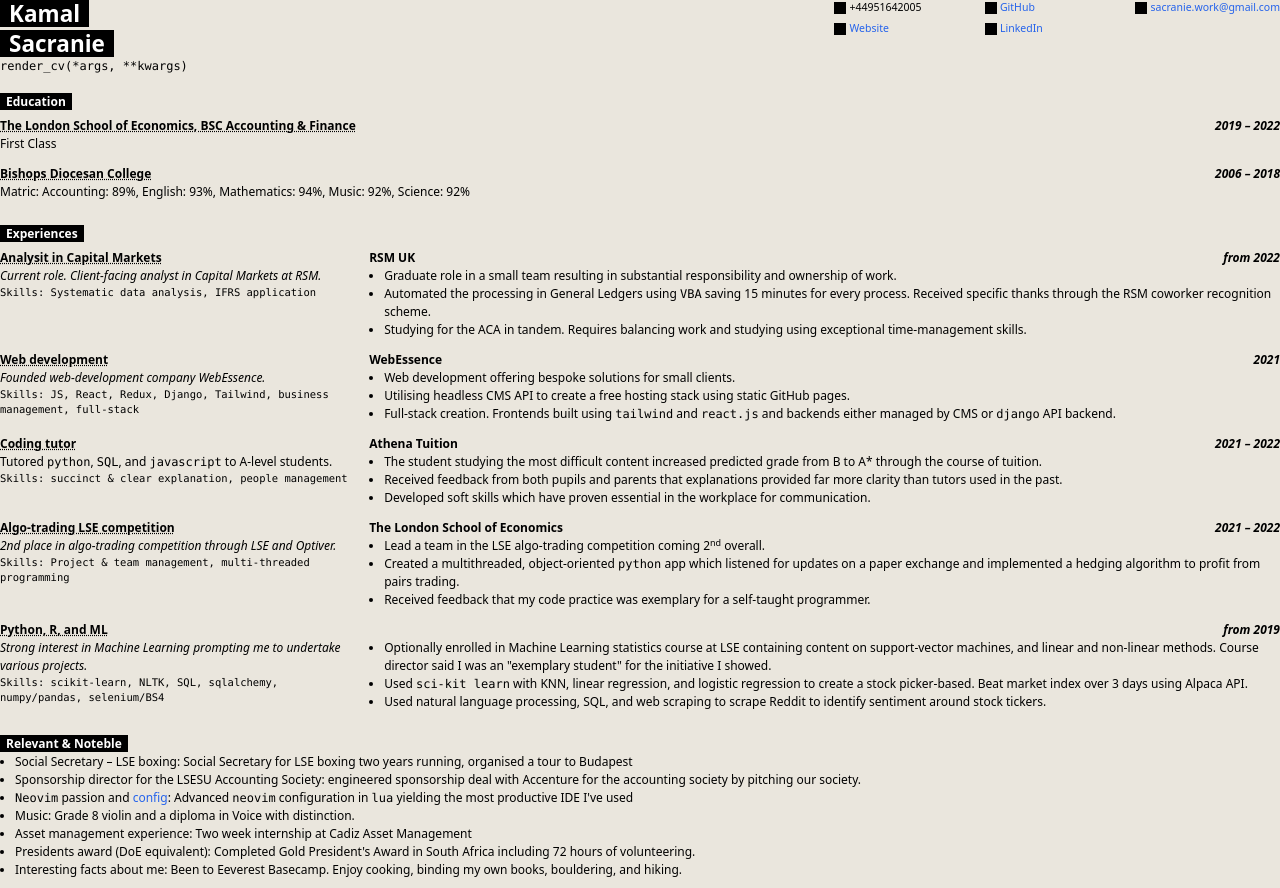
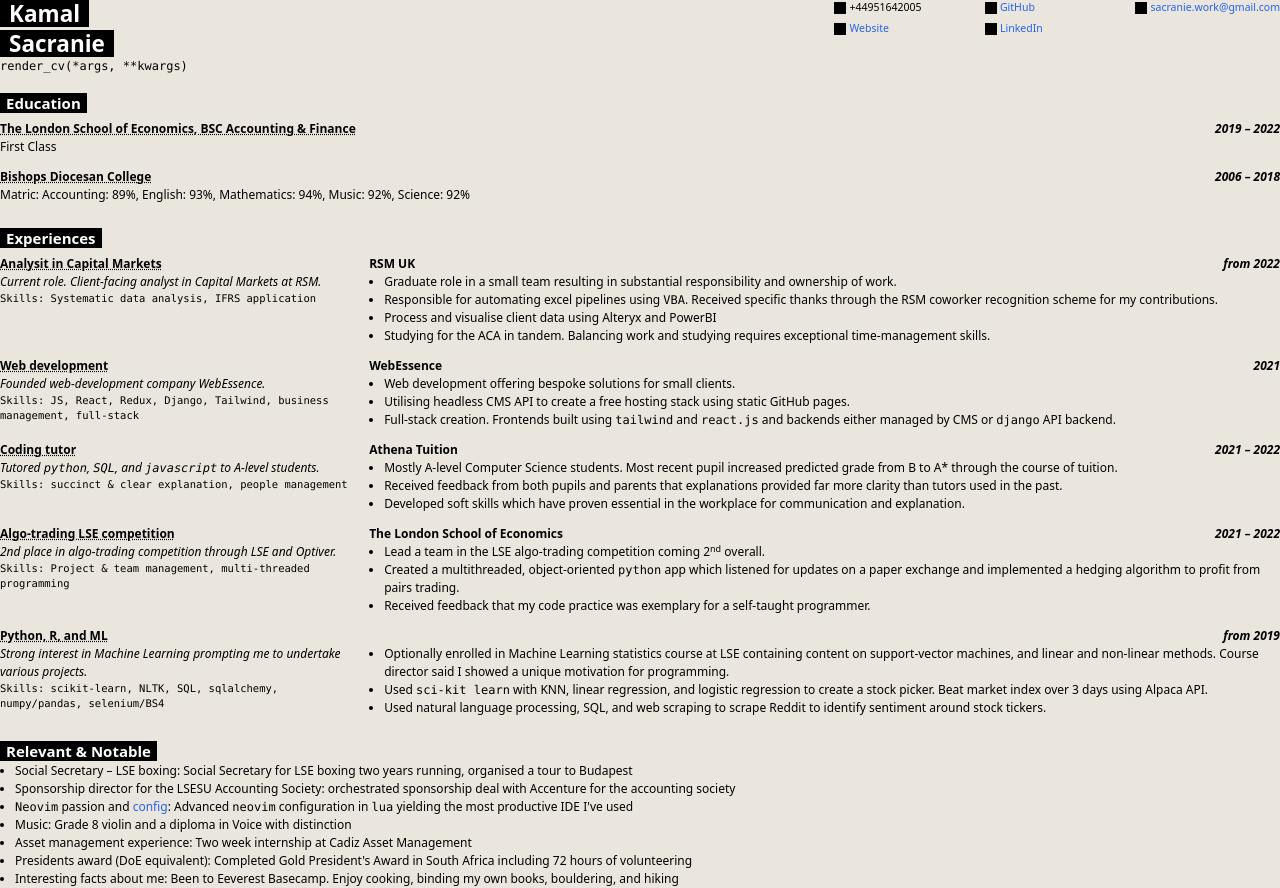
Before and after one commit to kamalsacranie/cv-gatsby, a Gatsby site: page / in a window 1280 px wide. Built offline with nearby package versions, Linux system fonts and the light colour scheme; Gatsby itself is replaced by a stand-in of ours.

Commit message:
Update content

```diff
--- a/src/data/cvEntries.tsx
+++ b/src/data/cvEntries.tsx
@@ -24,8 +24,9 @@ export const experiences = {
             place: "**RSM UK**",
             body: `
 - Graduate role in a small team resulting in substantial responsibility and ownership of work.
-- Automated the processing in General Ledgers using \`VBA\` saving 15 minutes for every process. Received specific thanks through the RSM coworker recognition scheme.
-- Studying for the ACA in tandem. Requires balancing work and studying using exceptional time-management skills.
+- Responsible for automating excel pipelines using \`VBA\`. Received specific thanks through the RSM coworker recognition scheme for my contributions.
+- Process and visualise client data using Alteryx and PowerBI
+- Studying for the ACA in tandem. Balancing work and studying requires exceptional time-management skills.
 `,
         },
     },
@@ -51,14 +52,14 @@ export const experiences = {
             title: "**Coding tutor**",
             date: "***2021 &ndash; 2022***",
             description:
-                "Tutored `python`, `SQL`, and `javascript` to A-level students.",
+                "*Tutored `python`, `SQL`, and `javascript` to A-level students.*",
             skills: "succinct & clear explanation, people management",
         },
         main: {
             body: `
-- The student studying the most difficult content increased predicted grade from B to A* through the course of tuition.
+- Mostly A-level Computer Science students. Most recent pupil increased predicted grade from B to A* through the course of tuition.
 - Received feedback from both pupils and parents that explanations provided far more clarity than tutors used in the past.
-- Developed soft skills which have proven essential in the workplace for communication.
+- Developed soft skills which have proven essential in the workplace for communication and explanation.
 `,
             place: "**Athena Tuition**",
         },
@@ -91,8 +92,8 @@ export const experiences = {
         },
         main: {
             body: `
-- Optionally enrolled in Machine Learning statistics course at LSE containing content on support-vector machines, and linear and non-linear methods. Course director said I was an "exemplary student" for the initiative I showed.
-- Used \`sci-kit learn\` with KNN, linear regression, and logistic regression to create a stock picker-based. Beat market index over 3 days using Alpaca API.
+- Optionally enrolled in Machine Learning statistics course at LSE containing content on support-vector machines, and linear and non-linear methods. Course director said I showed a unique motivation for programming.
+- Used \`sci-kit learn\` with KNN, linear regression, and logistic regression to create a stock picker. Beat market index over 3 days using Alpaca API.
 - Used natural language processing, SQL, and web scraping to scrape Reddit to identify sentiment around stock tickers.
 `,
         },
@@ -104,22 +105,22 @@ export const achievableNoteworthy = {
         body: "Social Secretary for LSE boxing two years running, organised a tour to Budapest",
     },
     "Sponsorship director for the LSESU Accounting Society": {
-        body: "engineered sponsorship deal with Accenture for the accounting society by pitching our society.",
+        body: "orchestrated sponsorship deal with Accenture for the accounting society",
     },
     "`Neovim` passion and [config](https://github.com/kamalsacranie/nvim-config)":
     {
         body: "Advanced `neovim` configuration in `lua` yielding the most productive IDE I've used",
     },
     Music: {
-        body: "Grade 8 violin and a diploma in Voice with distinction.",
+        body: "Grade 8 violin and a diploma in Voice with distinction",
     },
     "Asset management experience": {
         body: "Two week internship at Cadiz Asset Management",
     },
     "Presidents award (DoE equivalent)": {
-        body: "Completed Gold President's Award in South Africa including 72 hours of volunteering.",
+        body: "Completed Gold President's Award in South Africa including 72 hours of volunteering",
     },
     "Interesting facts about me": {
-        body: "Been to Eeverest Basecamp. Enjoy cooking, binding my own books, bouldering, and hiking.",
+        body: "Been to Eeverest Basecamp. Enjoy cooking, binding my own books, bouldering, and hiking",
     },
 };
--- a/src/pages/index.tsx
+++ b/src/pages/index.tsx
@@ -40,7 +40,7 @@ const IndexPage = () => {
                 <ContactGrid />
             </div>
             <div className="pb-6">
-                <TextOnBg addClass="font-extrabold capitalize px-2">
+                <TextOnBg addClass="font-extrabold capitalize px-2 text-xl">
                     {Object.keys({ education })}
                 </TextOnBg>
                 {Object.values(education).map((entry) => {
@@ -48,7 +48,7 @@ const IndexPage = () => {
                 })}
             </div>
             <div className="pb-6">
-                <TextOnBg addClass="font-extrabold capitalize px-2">
+                <TextOnBg addClass="font-extrabold capitalize px-2 text-xl">
                     {Object.keys({ experiences })}
                 </TextOnBg>
                 {Object.values(experiences).map((entry) => {
@@ -56,8 +56,8 @@ const IndexPage = () => {
                 })}
             </div>
             <div>
-                <TextOnBg addClass="font-extrabold capitalize px-2">
-                    <span>Relevant & noteble</span>
+                <TextOnBg addClass="font-extrabold capitalize px-2 text-xl">
+                    <span>Relevant & notable</span>
                 </TextOnBg>
                 <ul>
                     {Object.keys(achievableNoteworthy).map((entry) => {
--- a/src/styles/global.css
+++ b/src/styles/global.css
@@ -15,10 +15,10 @@
 /* setting up margins and general spacing */
 :root {
   --page-width: 8.5in;
-  --pagedjs-margin-right: 0.23in;
-  --pagedjs-margin-left: 0.23in;
+  --pagedjs-margin-right: 0.2in;
+  --pagedjs-margin-left: 0.2in;
   --pagedjs-margin-top: 0.2in;
-  --pagedjs-margin-bottom: 0.2in;
+  --pagedjs-margin-bottom: 0.1in;
   --root-font-size: 12pt;
   --viewer-pages-spacing: 12px;
   --viewer-shadow-color: #313131; /* this marks the pages */
```
